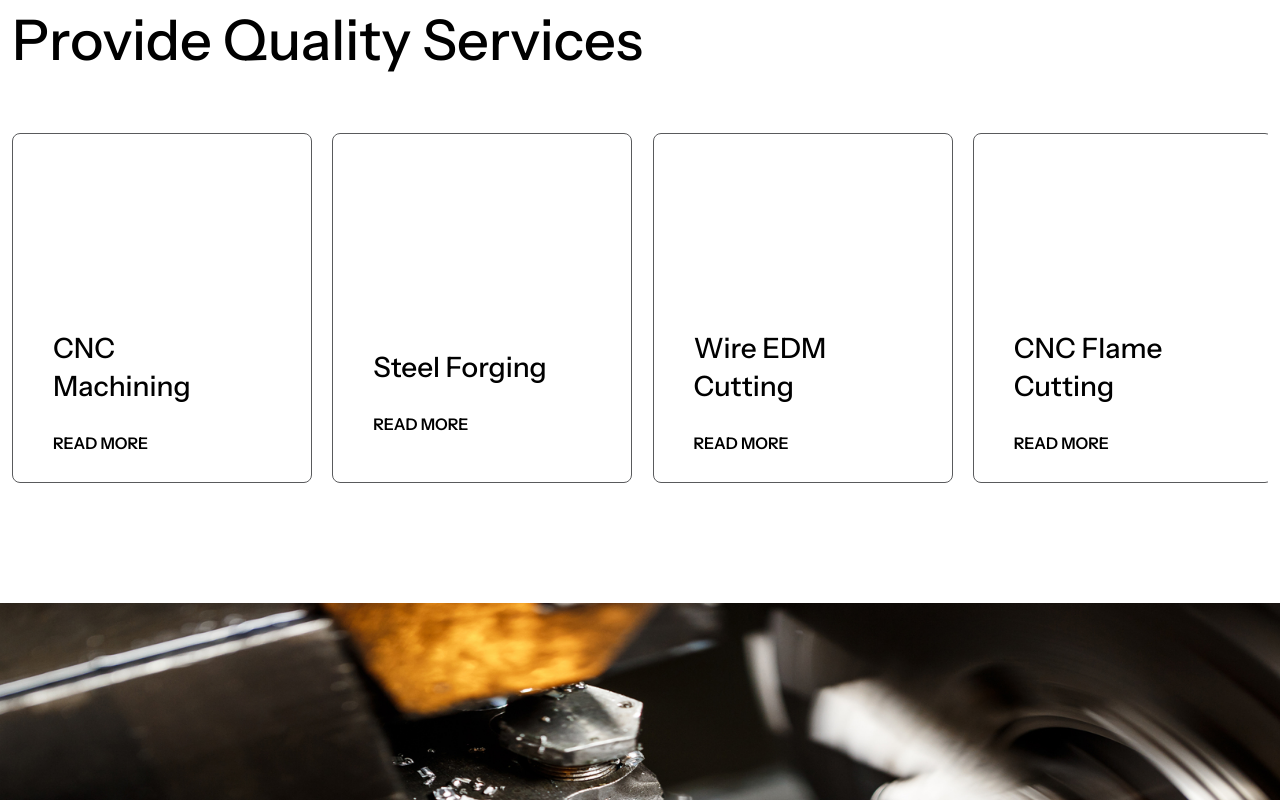
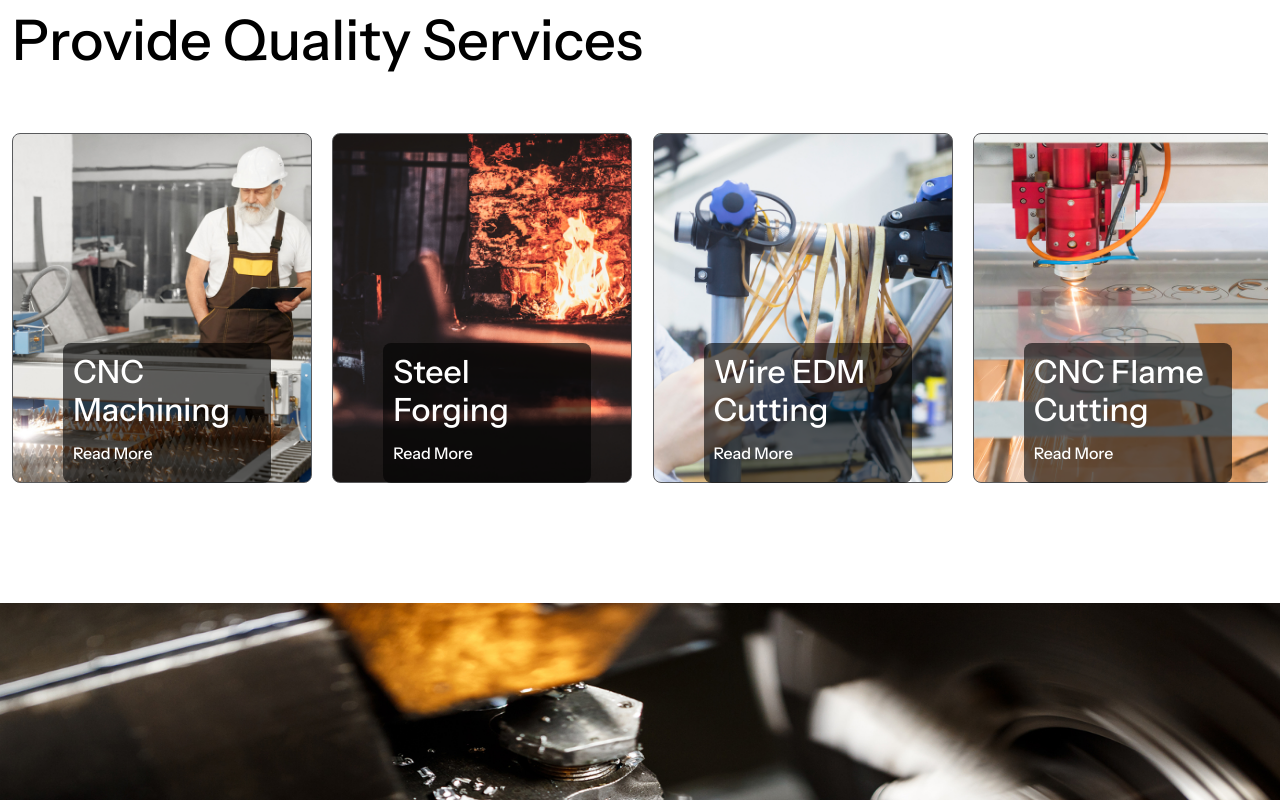
Before and after one commit to sudhariprasadini/simetmark-new, a React (Create React App) app: page / in a window 1280 px wide. Shown: the part 2480-3280 px from the top of the page. Built offline with nearby package versions, Linux system fonts and the light colour scheme; a web font is replaced by a local one.

Commit message:
change home-service section

```diff
--- a/src/components/pages/homes/home/services.js
+++ b/src/components/pages/homes/home/services.js
@@ -1,8 +1,8 @@
-import React from 'react';
-import { Link } from 'react-router-dom';
-import { Swiper, SwiperSlide } from 'swiper/react';
-import { EffectFade, Autoplay, Navigation} from 'swiper/modules';
-import servicesData from '../../../data/services-data';
+import React from "react";
+import { Link } from "react-router-dom";
+import { Swiper, SwiperSlide } from "swiper/react";
+import { EffectFade, Autoplay, Navigation } from "swiper/modules";
+import servicesData from "../../../data/services-data";
 
 const Services = () => {
   const slideControl = {
@@ -40,8 +40,12 @@ const Services = () => {
         <div className="row al-end">
           <div className="col-lg-8">
             <div className="services__one-title lg-t-center lg-mb-20">
-                            <span className="subtitle wow fadeInLeft" data-wow-delay=".4s">Our Services</span>
-                            <h2 className="wow fadeInRight" data-wow-delay=".6s">Provide Quality Services</h2>
+              <span className="subtitle wow fadeInLeft" data-wow-delay=".4s">
+                Our Services
+              </span>
+              <h2 className="wow fadeInRight" data-wow-delay=".6s">
+                Provide Quality Services
+              </h2>
             </div>
           </div>
           <div className="col-lg-4 wow fadeInDown" data-wow-delay=".4s">
@@ -55,16 +59,57 @@ const Services = () => {
             </div>
           </div>
         </div>
-                <div className="row mt-60 wow fadeInUp data_cursor" data-wow-delay=".5s" data-cursor-text="Drag">
+        <div
+          className="row mt-60 wow fadeInUp data_cursor"
+          data-wow-delay=".5s"
+          data-cursor-text="Drag"
+        >
           <div className="col-xl-12">
-                        <Swiper modules={[EffectFade, Autoplay, Navigation]} {...slideControl} >
+            <Swiper
+              modules={[EffectFade, Autoplay, Navigation]}
+              {...slideControl}
+            >
               {servicesData?.map((data, id) => (
                 <SwiperSlide key={id}>
-                                    <div className="services__one-item">
-                                        {data.icon}
-                                        <h4><Link to={`/services/${data.id}`}>{data.title}</Link></h4>
-                                        <Link className="more_btn" to={`/services/${data.id}`}>Read More <i className="flaticon-right-up"></i></Link>
+                  <Link to={`/services/${data.id}`}>
+                    <div
+                      className="services__one-item"
+                      style={{
+                        backgroundImage: `url(${data.image})`,
+                        backgroundSize: "cover",
+                        backgroundPosition: "center",
+                      }}
+                    >
+                      <div>
+                        <h4
+                          style={{
+                            padding: "10px",
+                            backgroundColor: "rgba(0, 0, 0, 0.6)",
+                            borderRadius: "8px",
+                            height: "140px",
+                            marginTop: "210px",
+                            fontSize: "32px",
+                            color: "#fff",
+                            hover: { color: "#9D1010" },
+                            marginLeft: "10px",
+                          }}
+                        >
+                          <Link to={`/services/${data.id}`}>{data.title}</Link>
+                          <br></br>
+                          <Link
+                            // className="more_btn"
+                            to={`/services/${data.id}`}
+                            style={{
+                              fontSize: "16px",
+                              paddingTop: "35px",
+                            }}
+                          >
+                            Read More <i className="flaticon-right-up"></i>
+                          </Link>
+                        </h4>
                       </div>
+                    </div>
+                  </Link>
                 </SwiperSlide>
               ))}
             </Swiper>
```
Also changed, not shown: src/components/assets/sass/style.css. Lines whose indentation alone changed are shown as unchanged.
